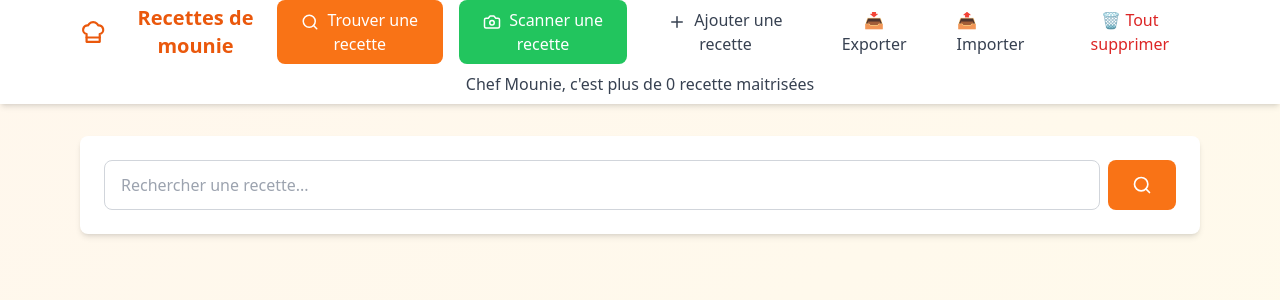
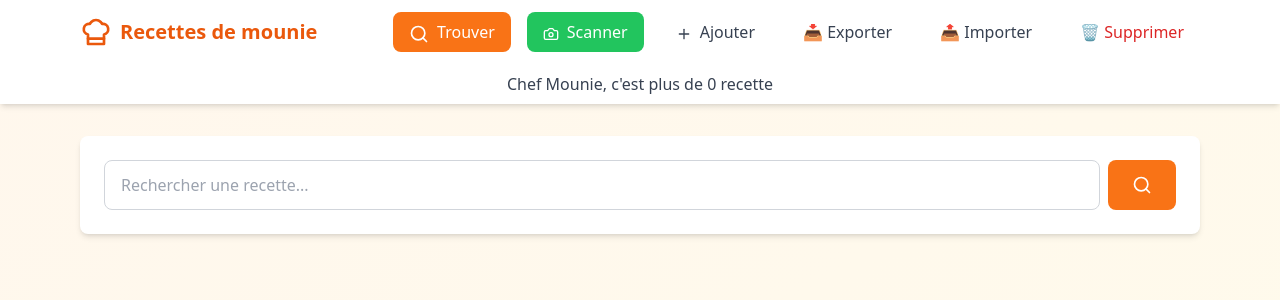
Before and after one commit to camounetwatchi-cloud/recettesdemouni, a React (Vite) app: page / in a window 1280 px wide. Shown: the top 300 px of the page. Built offline with nearby package versions, Linux system fonts and the light colour scheme.

Commit message:
encore des trucs4

```diff
--- a/src/RecipeManager.jsx
+++ b/src/RecipeManager.jsx
@@ -267,6 +267,8 @@ export default function RecipeManager() {
     alert('Recette ajoutée avec succès !');
   };
 
+  const [showMobileMenu, setShowMobileMenu] = useState(false);
+
   return (
     <div className="min-h-screen bg-gradient-to-br from-orange-50 to-amber-50">
       {/* Navbar */}
@@ -278,12 +280,13 @@ export default function RecipeManager() {
                 setCurrentPage('search');
                 setSelectedRecipe(null);
               }}
-              className="flex items-center gap-2 text-orange-600 hover:opacity-70 transition-opacity cursor-pointer"
+              className="flex items-center gap-1 md:gap-2 text-orange-600 hover:opacity-70 transition-opacity cursor-pointer"
             >
-              <ChefHat size={32} />
-              <span className="text-xl font-bold">Recettes de mounie</span>
+              <ChefHat size={24} className="md:w-8 md:h-8" />
+              <span className="text-lg md:text-xl font-bold hidden sm:inline">Recettes de mounie</span>
+              <span className="text-sm md:text-base font-bold sm:hidden">Mounie</span>
             </button>
-            <div className="flex gap-4">
+            <div className="hidden md:flex gap-2 lg:gap-4">
               <button
                 onClick={() => {
                   setCurrentPage('search');
@@ -293,21 +296,21 @@ export default function RecipeManager() {
                   setSteps(['']);
                   setSelectedRecipe(null);
                 }}
-                className={`px-4 py-2 rounded-lg font-medium transition-colors ${
+                className={`px-2 lg:px-4 py-2 text-sm lg:text-base rounded-lg font-medium transition-colors ${
                   currentPage === 'search'
                     ? 'bg-orange-500 text-white'
                     : 'text-gray-700 hover:bg-orange-100'
                 }`}
               >
-                <Search className="inline mr-2" size={18} />
-                Trouver une recette
+                <Search className="inline mr-1 lg:mr-2 w-4 h-4 lg:w-5 lg:h-5" size={16} />
+                <span className="hidden lg:inline">Trouver</span>
               </button>
               <button
                 onClick={() => setShowScanner(true)}
-                className="px-4 py-2 rounded-lg font-medium text-white bg-green-500 hover:bg-green-600 transition-colors"
+                className="px-2 lg:px-4 py-2 text-sm lg:text-base rounded-lg font-medium text-white bg-green-500 hover:bg-green-600 transition-colors"
               >
-                <Camera className="inline mr-2" size={18} />
-                Scanner une recette
+                <Camera className="inline mr-1 lg:mr-2" size={16} />
+                <span className="hidden lg:inline">Scanner</span>
               </button>
               <button
                 onClick={() => {
@@ -318,24 +321,26 @@ export default function RecipeManager() {
                   setSteps(['']);
                   setSelectedRecipe(null);
                 }}
-                className={`px-4 py-2 rounded-lg font-medium transition-colors ${
+                className={`px-2 lg:px-4 py-2 text-sm lg:text-base rounded-lg font-medium transition-colors ${
                   currentPage === 'add'
                     ? 'bg-orange-500 text-white'
                     : 'text-gray-700 hover:bg-orange-100'
                 }`}
               >
-                <Plus className="inline mr-2" size={18} />
-                Ajouter une recette
+                <Plus className="inline mr-1 lg:mr-2" size={16} />
+                <span className="hidden lg:inline">Ajouter</span>
               </button>
               <button
                 onClick={handleExportRecipes}
-                className="px-4 py-2 rounded-lg font-medium text-gray-700 hover:bg-orange-100 transition-colors"
+                className="px-2 lg:px-4 py-2 text-sm lg:text-base rounded-lg font-medium text-gray-700 hover:bg-orange-100 transition-colors"
                 disabled={recipes.length === 0}
               >
-                📥 Exporter
+                <span className="hidden lg:inline">📥 Exporter</span>
+                <span className="lg:hidden">📥</span>
               </button>
-              <label className="px-4 py-2 rounded-lg font-medium text-gray-700 hover:bg-orange-100 transition-colors cursor-pointer">
-                📤 Importer
+              <label className="px-2 lg:px-4 py-2 text-sm lg:text-base rounded-lg font-medium text-gray-700 hover:bg-orange-100 transition-colors cursor-pointer">
+                <span className="hidden lg:inline">📤 Importer</span>
+                <span className="lg:hidden">📤</span>
                 <input
                   type="file"
                   accept=".json"
@@ -345,21 +350,99 @@ export default function RecipeManager() {
               </label>
               <button
                 onClick={handleDeleteAllRecipes}
-                className="px-4 py-2 rounded-lg font-medium text-red-600 hover:bg-red-50 transition-colors"
+                className="px-2 lg:px-4 py-2 text-sm lg:text-base rounded-lg font-medium text-red-600 hover:bg-red-50 transition-colors"
                 disabled={recipes.length === 0}
               >
-                🗑️ Tout supprimer
+                <span className="hidden lg:inline">🗑️ Supprimer</span>
+                <span className="lg:hidden">🗑️</span>
               </button>
             </div>
+
+            {/* Menu mobile */}
+            <button
+              onClick={() => setShowMobileMenu(!showMobileMenu)}
+              className="md:hidden p-2 text-orange-600"
+            >
+              <svg className="w-6 h-6" fill="none" stroke="currentColor" viewBox="0 0 24 24">
+                <path strokeLinecap="round" strokeLinejoin="round" strokeWidth={2} d="M4 6h16M4 12h16M4 18h16" />
+              </svg>
+            </button>
           </div>
-          <div className="text-center py-2 text-gray-700 font-medium">
-            Chef Mounie, c'est plus de {recipes.length} recette{recipes.length > 1 ? 's' : ''} maitrisées
+
+          {/* Menu déroulant mobile */}
+          {showMobileMenu && (
+            <div className="md:hidden grid grid-cols-2 gap-2 pb-4">
+              <button
+                onClick={() => {
+                  setCurrentPage('search');
+                  setEditingRecipe(null);
+                  setShowMobileMenu(false);
+                }}
+                className={`px-3 py-2 text-sm rounded-lg font-medium transition-colors ${
+                  currentPage === 'search'
+                    ? 'bg-orange-500 text-white'
+                    : 'text-gray-700 hover:bg-orange-100'
+                }`}
+              >
+                🔍 Chercher
+              </button>
+              <button
+                onClick={() => {
+                  setShowScanner(true);
+                  setShowMobileMenu(false);
+                }}
+                className="px-3 py-2 text-sm rounded-lg font-medium text-white bg-green-500 hover:bg-green-600 transition-colors"
+              >
+                📷 Scanner
+              </button>
+              <button
+                onClick={() => {
+                  setCurrentPage('add');
+                  setEditingRecipe(null);
+                  setShowMobileMenu(false);
+                }}
+                className={`px-3 py-2 text-sm rounded-lg font-medium transition-colors ${
+                  currentPage === 'add'
+                    ? 'bg-orange-500 text-white'
+                    : 'text-gray-700 hover:bg-orange-100'
+                }`}
+              >
+                ➕ Ajouter
+              </button>
+              <button
+                onClick={handleExportRecipes}
+                className="px-3 py-2 text-sm rounded-lg font-medium text-gray-700 hover:bg-orange-100 transition-colors disabled:opacity-50"
+                disabled={recipes.length === 0}
+              >
+                📥 Export
+              </button>
+              <label className="px-3 py-2 text-sm rounded-lg font-medium text-gray-700 hover:bg-orange-100 transition-colors cursor-pointer">
+                📤 Import
+                <input
+                  type="file"
+                  accept=".json"
+                  onChange={handleImportRecipes}
+                  className="hidden"
+                />
+              </label>
+              <button
+                onClick={handleDeleteAllRecipes}
+                className="px-3 py-2 text-sm rounded-lg font-medium text-red-600 hover:bg-red-50 transition-colors disabled:opacity-50"
+                disabled={recipes.length === 0}
+              >
+                🗑️ Tout
+              </button>
+            </div>
+          )}
+
+          <div className="text-center py-2 text-gray-700 font-medium text-sm md:text-base">
+            Chef Mounie, c'est plus de {recipes.length} recette{recipes.length > 1 ? 's' : ''}
           </div>
         </div>
       </nav>
 
       {/* Contenu principal */}
-      <div className="max-w-6xl mx-auto px-4 py-8">
+      <div className="max-w-6xl mx-auto px-4 py-4 md:py-8">
         {currentPage === 'view' && selectedRecipe ? (
           /* Vue détaillée d'une recette */
           <div className="bg-white rounded-lg shadow-md p-8">
@@ -470,9 +553,9 @@ export default function RecipeManager() {
 
             {/* Dernières recherches - 3 sur une ligne */}
             {searchHistory.length > 0 && (
-              <div className="mb-8">
+              <div className="mb-6">
                 <h2 className="text-xl font-bold text-gray-800 mb-4">Dernières recherches</h2>
-                <div className="grid gap-4 md:grid-cols-3">
+                <div className="grid gap-4 grid-cols-1 sm:grid-cols-2 lg:grid-cols-3">
                   {searchHistory.slice(0, 3).map((recipe, idx) => (
                     <div
                       key={`history-${recipe.id}-${idx}`}
@@ -532,7 +615,7 @@ export default function RecipeManager() {
             {recipes.length > 0 && (
               <div className="mb-6">
                 <h2 className="text-xl font-bold text-gray-800 mb-4">Toutes les recettes</h2>
-                <div className="grid gap-4 md:grid-cols-3">
+                <div className="grid gap-4 grid-cols-1 sm:grid-cols-2 lg:grid-cols-3">
                   {[...recipes].sort((a, b) => a.name.localeCompare(b.name)).map((recipe, idx) => (
                     <div
                       key={`recipe-${recipe.id}-${idx}`}
```
